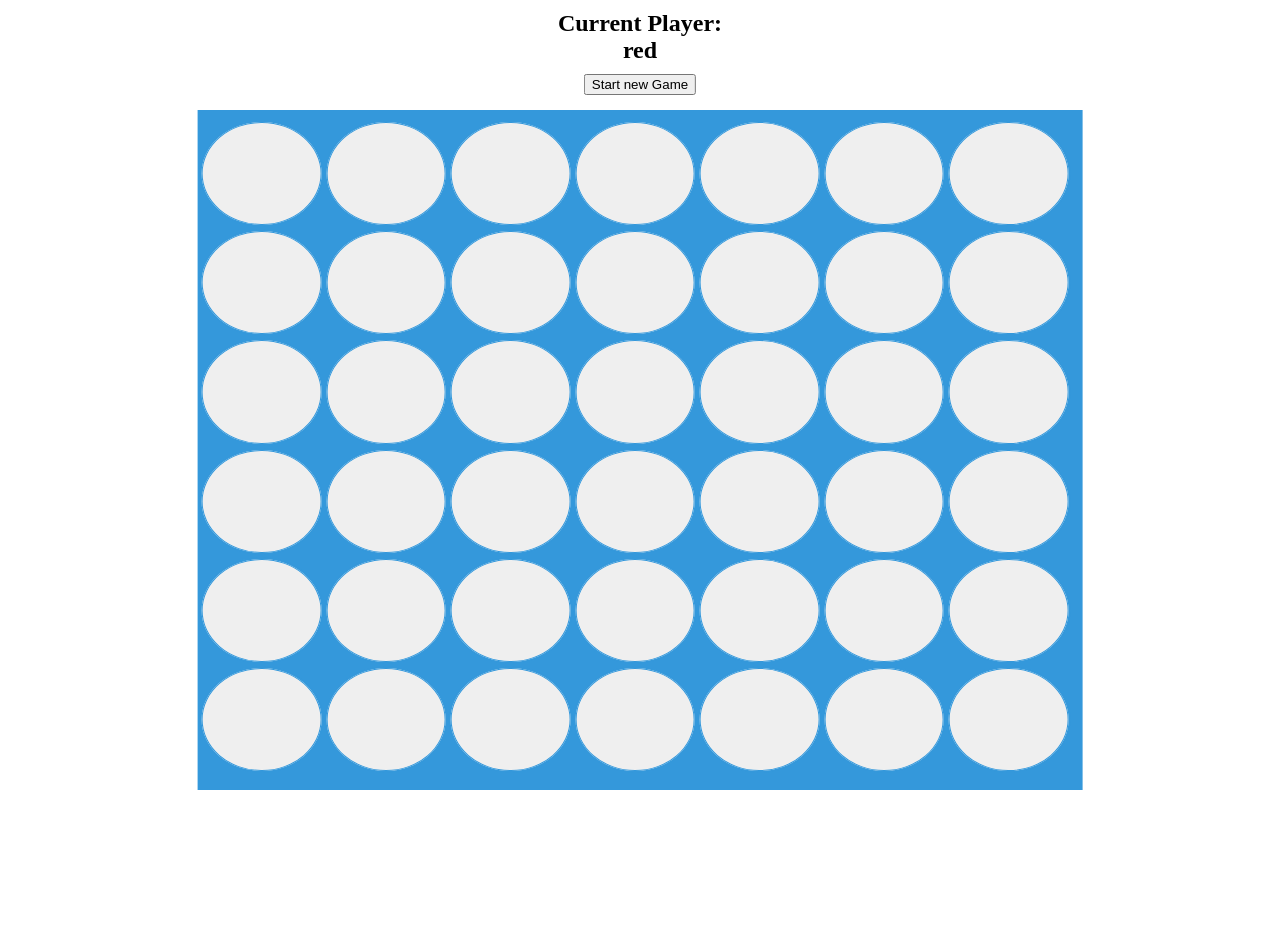
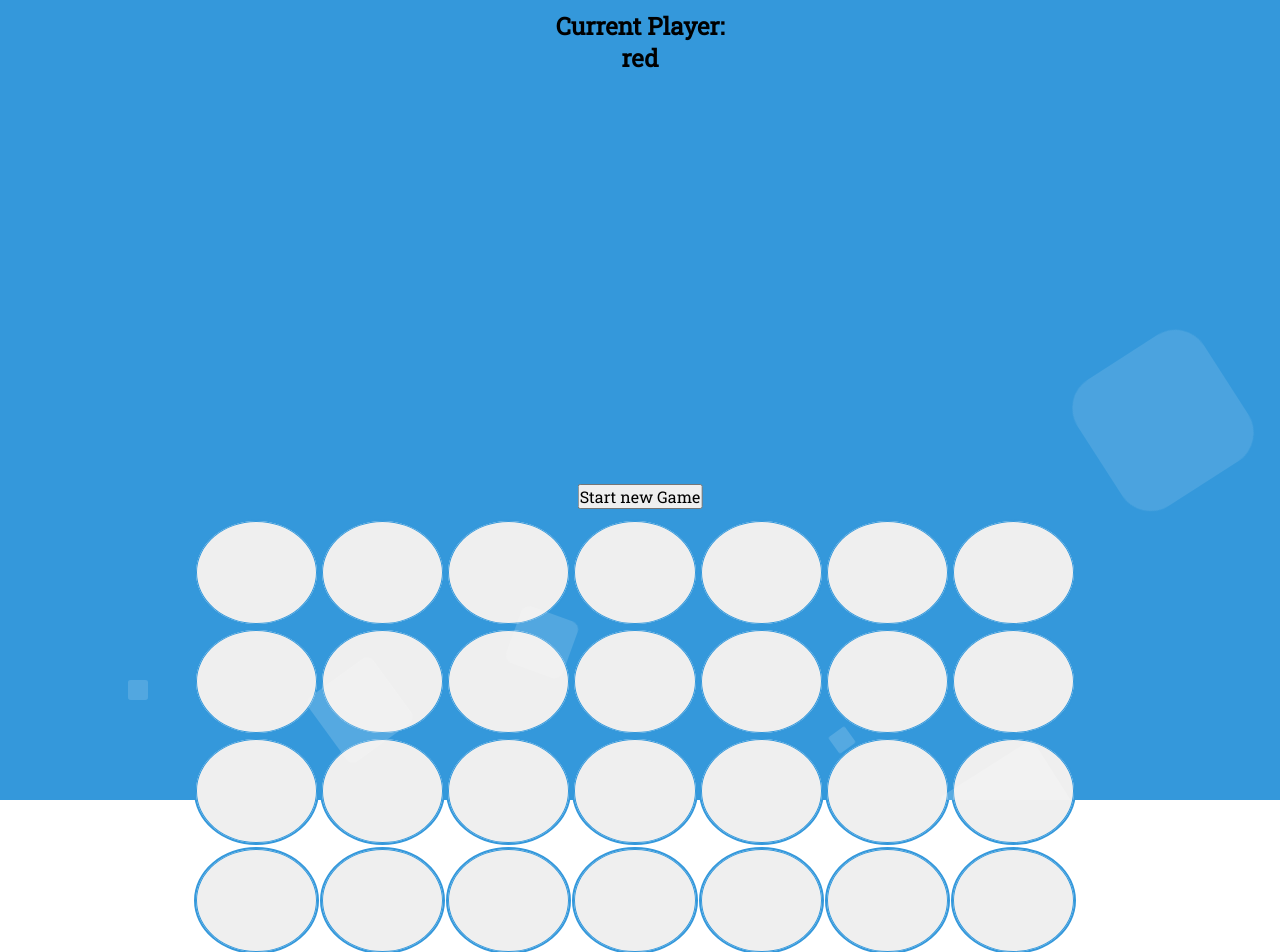
Before and after one commit to bnjmnzh/c4, an Angular app: page / in a window 1280 px wide. Shown: the top 952 px of the page. Before the commit the page ends 805 px from the top, so only its background shows below. Built offline with nearby package versions, Linux system fonts and the light colour scheme.

Commit message:
Added animation to the background

```diff
--- a/src/app/app.component.css
+++ b/src/app/app.component.css
@@ -0,0 +1,128 @@
+*{
+    margin: 0px;
+    padding: 0px;
+}
+
+.area{
+    background: #3498db;
+    background: -webkit-linear-gradient(to left, #8f94fb, #4e54c8);
+    width: 100%;
+    height:100vh;
+
+
+}
+
+.circles{
+    position: absolute;
+    top: 0;
+    left: 0;
+    width: 100%;
+    height: 100%;
+    overflow: hidden;
+}
+
+.circles li{
+    position: absolute;
+    display: block;
+    list-style: none;
+    width: 20px;
+    height: 20px;
+    background: rgba(255, 255, 255, 0.2);
+    animation: animate 25s linear infinite;
+    bottom: -150px;
+
+}
+
+.circles li:nth-child(1){
+    left: 25%;
+    width: 80px;
+    height: 80px;
+    animation-delay: 0s;
+}
+
+
+.circles li:nth-child(2){
+    left: 10%;
+    width: 20px;
+    height: 20px;
+    animation-delay: 2s;
+    animation-duration: 12s;
+}
+
+.circles li:nth-child(3){
+    left: 70%;
+    width: 20px;
+    height: 20px;
+    animation-delay: 4s;
+}
+
+.circles li:nth-child(4){
+    left: 40%;
+    width: 60px;
+    height: 60px;
+    animation-delay: 0s;
+    animation-duration: 18s;
+}
+
+.circles li:nth-child(5){
+    left: 65%;
+    width: 20px;
+    height: 20px;
+    animation-delay: 0s;
+}
+
+.circles li:nth-child(6){
+    left: 75%;
+    width: 110px;
+    height: 110px;
+    animation-delay: 3s;
+}
+
+.circles li:nth-child(7){
+    left: 35%;
+    width: 150px;
+    height: 150px;
+    animation-delay: 7s;
+}
+
+.circles li:nth-child(8){
+    left: 50%;
+    width: 25px;
+    height: 25px;
+    animation-delay: 15s;
+    animation-duration: 45s;
+}
+
+.circles li:nth-child(9){
+    left: 20%;
+    width: 15px;
+    height: 15px;
+    animation-delay: 2s;
+    animation-duration: 35s;
+}
+
+.circles li:nth-child(10){
+    left: 85%;
+    width: 150px;
+    height: 150px;
+    animation-delay: 0s;
+    animation-duration: 11s;
+}
+
+
+
+@keyframes animate {
+
+    0%{
+        transform: translateY(0) rotate(0deg);
+        opacity: 1;
+        border-radius: 0;
+    }
+
+    100%{
+        transform: translateY(-1000px) rotate(720deg);
+        opacity: 0;
+        border-radius: 50%;
+    }
+
+}
--- a/src/app/app.component.html
+++ b/src/app/app.component.html
@@ -1,2 +1,17 @@
-<app-board></app-board>
-<router-outlet></router-outlet>
+<div class="area" >
+    <app-board></app-board>
+    <ul class="circles">
+            <li></li>
+            <li></li>
+            <li></li>
+            <li></li>
+            <li></li>
+            <li></li>
+            <li></li>
+            <li></li>
+            <li></li>
+            <li></li>
+    </ul>
+
+    <!-- Animation from https://codepen.io/mohaiman/pen/MQqMyo -->
+  </div >
--- a/src/app/board/board.component.css
+++ b/src/app/board/board.component.css
@@ -3,13 +3,14 @@
 }
 
 h2 {
-    margin-top: 10px;
+    padding-top: 10px;
     margin-bottom: 10px;
     text-align: center;
 }
 
 button {
     position: relative;
+    font-size: 16px;
     top: 50%;
     left: 50%;
     transform: translate(-50%, 0);
@@ -20,7 +21,6 @@
     top: 50%;
     left: 50%;
     transform: translate(-50%, 0);
-    margin: 15px 0;
     display: grid;
     padding-left: 2px;
     padding-top: 10px;
@@ -28,7 +28,6 @@
     grid-row-gap: 2px;
     grid-template-columns: repeat(7, 14%);
     grid-template-rows: repeat(6, 16%) auto;
-    background-color: #3498db;
     width: 70%;
     min-height: 85vh;
 }
--- a/src/styles.css
+++ b/src/styles.css
@@ -1 +1,7 @@
-/* You can add global styles to this file, and also import other style files */
+@import url('https://fonts.googleapis.com/css?family=Roboto+Slab&display=swap');
+
+*{
+    margin: 0px;
+    padding: 0px;
+    font-family: 'Roboto Slab', sans-serif;
+}
```
